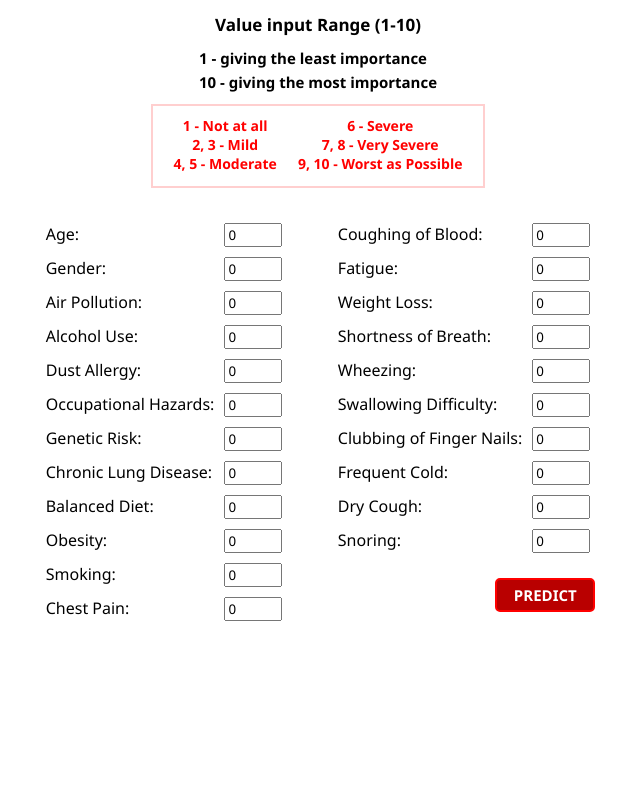
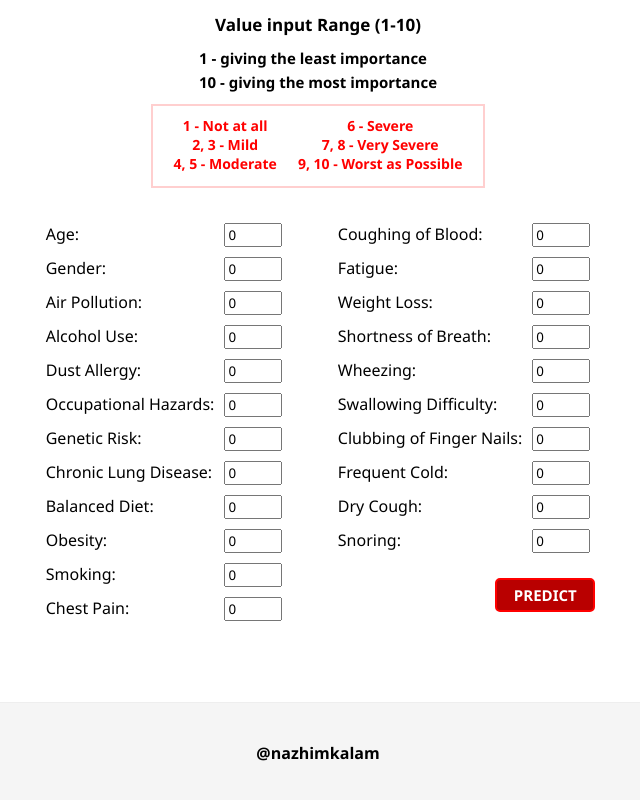
Before and after one commit to nazhimkalam/Lung-Cancer-Predction-WebApp, a React (Create React App) app: page / in a window 1280 px wide. Shown: the part 842-1642 px from the top of the page, without its empty margins (322-962 px from the left). Before the commit the page ends 1494 px from the top, so only its background shows below. Built offline with nearby package versions, Linux system fonts and the light colour scheme.

Commit message:
completd the footer

```diff
--- a/src/components/Footer/Footer.css
+++ b/src/components/Footer/Footer.css
@@ -0,0 +1,11 @@
+.footer{
+    border: 1px solid rgb(238, 238, 238);
+    background-color: whitesmoke;
+    height: 100px;
+    display: flex;
+    margin-top: 50px;
+    font-weight: 600;
+    justify-content: center;
+    align-items: center;
+    width: 100%;
+}
--- a/src/components/Footer/Footer.js
+++ b/src/components/Footer/Footer.js
@@ -2,8 +2,8 @@
 
 function Footer() {
     return (
-        <div>
-
+        <div className="footer">
+            @nazhimkalam
         </div>
     )
 }
```
Also changed, not shown: 1 other file (tests, documents, lock files or other folders).
